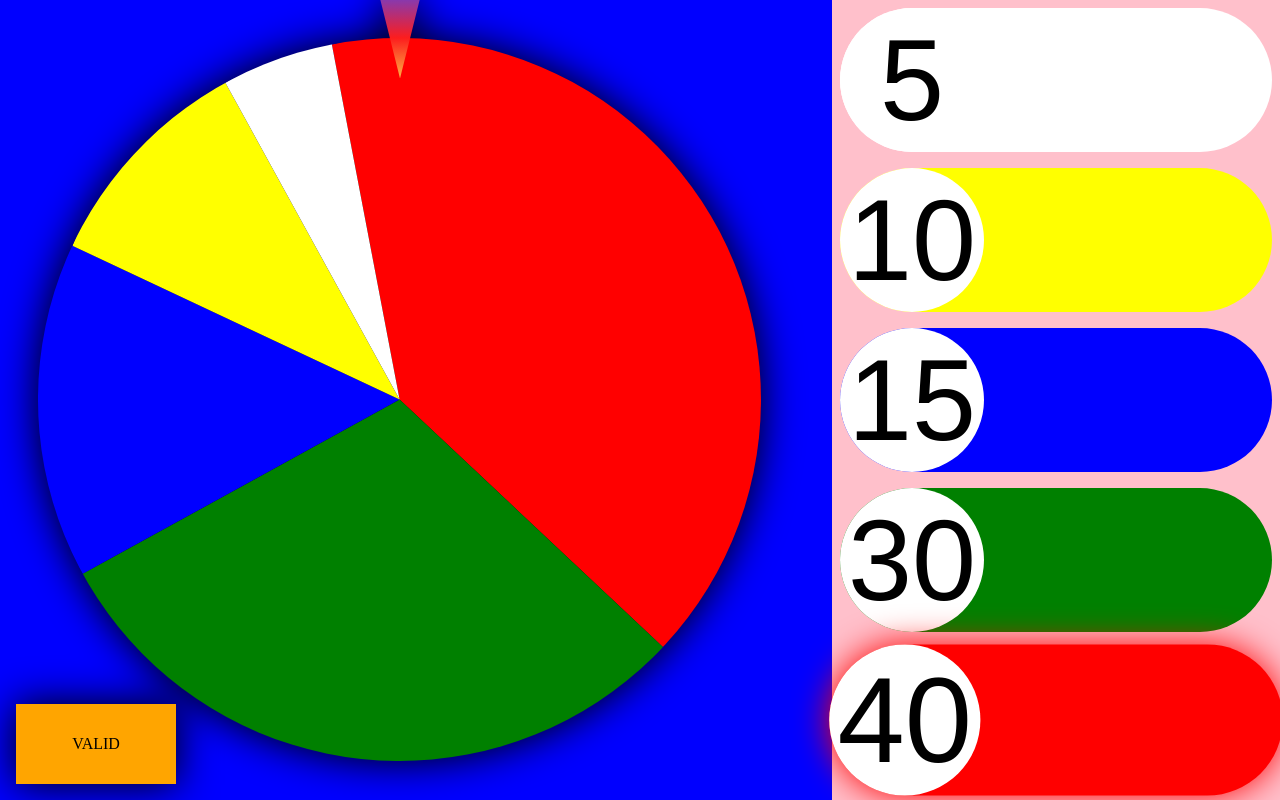
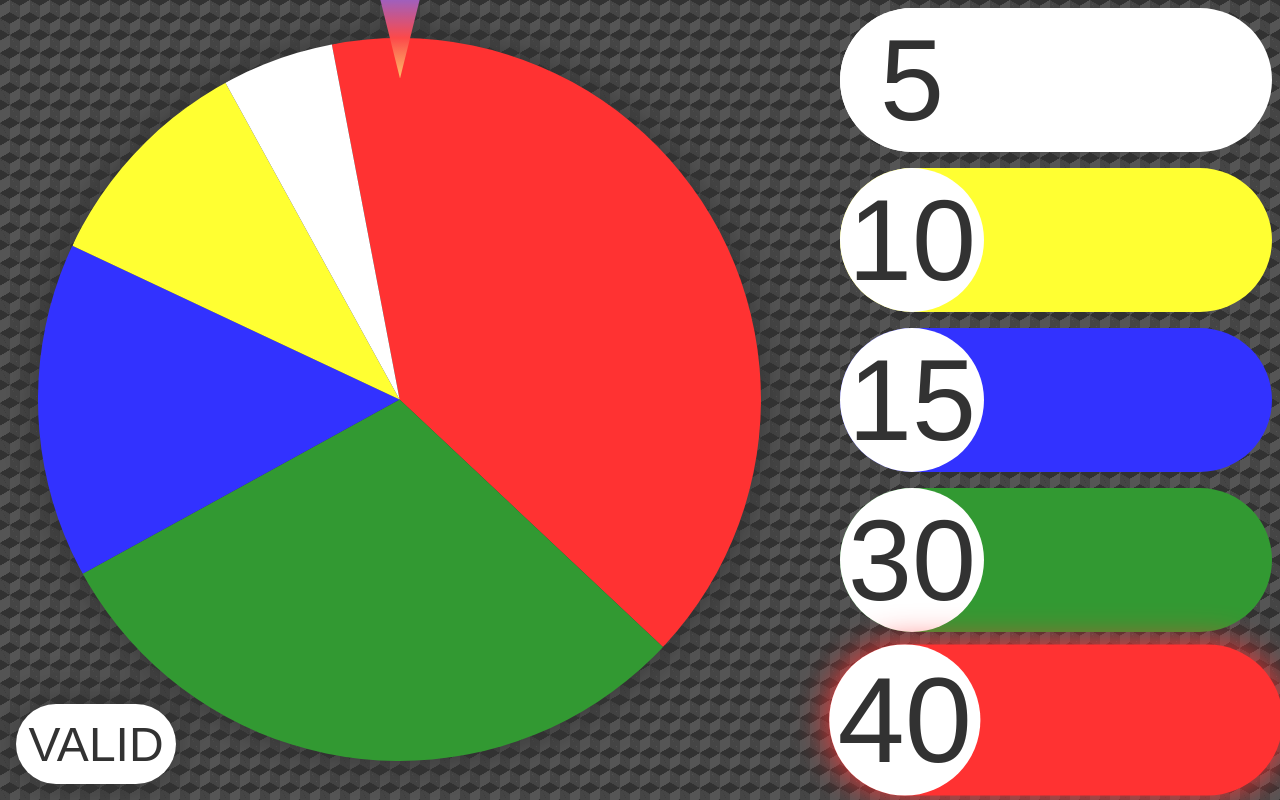
Before and after one commit to NPPortfolio/React_Reward_Wheel, a Next.js app: page / in a window 1280 px wide. Built offline with nearby package versions, Linux system fonts and the light colour scheme.

Commit message:
valid indicator

```diff
--- a/app/globals.css
+++ b/app/globals.css
@@ -55,3 +55,17 @@ html, body {
   transform: scale(1.05);
   transform: translate(5% 5%);
 }
+
+.vaildIndicatorStyle {
+  background: linear-gradient(to right, red calc(var(--valid-percentage) * 1%), white calc(var(--valid-percentage) * 1%));
+  /*background: linear-gradient(to right, red 50%, white 50%);*/
+  background-color: aqua;
+}
+
+.mainBackgroundStyle {
+  background-color: #2b2b2b;
+  opacity: 0.8;
+  background-image:  linear-gradient(30deg, #000000 12%, transparent 12.5%, transparent 87%, #000000 87.5%, #000000), linear-gradient(150deg, #000000 12%, transparent 12.5%, transparent 87%, #000000 87.5%, #000000), linear-gradient(30deg, #000000 12%, transparent 12.5%, transparent 87%, #000000 87.5%, #000000), linear-gradient(150deg, #000000 12%, transparent 12.5%, transparent 87%, #000000 87.5%, #000000), linear-gradient(60deg, #00000077 25%, transparent 25.5%, transparent 75%, #00000077 75%, #00000077), linear-gradient(60deg, #00000077 25%, transparent 25.5%, transparent 75%, #00000077 75%, #00000077);
+  background-size: 20px 35px;
+  background-position: 0 0, 0 0, 10px 18px, 10px 18px, 0 0, 10px 18px;
+}
--- a/app/page.tsx
+++ b/app/page.tsx
@@ -84,6 +84,7 @@ export default function Root() {
 
   return (
     <div
+      className="mainBackgroundStyle"
       style = {{
         display : "flex",
         width : '100vw',
@@ -92,7 +93,6 @@ export default function Root() {
         //height : '100%',
         //width : '100%',
         flexDirection : "row",
-        backgroundColor : "blue",
         gap : 32,
         overflowX : 'hidden',
         overflowY : 'hidden',
@@ -108,7 +108,6 @@ function RewardList({segments, currentSegmentIndex} : RewardSegmentProps){
   return (
     <div
     style = {{
-      backgroundColor : 'pink',
       flex : '1 1 0',
       minWidth : 0,
       minHeight : 0,
@@ -236,6 +235,10 @@ function RewardWheel({segments, currentSegmentIndex, setCurrentSegmentIndex} : R
   const [releasedRotation, setReleasedRotation] = useState(0)
   const [numberOfSpins, setNumberOfSpins] = useState(0)
 
+  // using this to track if the mouse is still
+  const lastMousePos = useRef({x : 0, y : 0, time : Date.now()})
+  const timeoutRef = useRef<ReturnType<typeof setTimeout> | null>(null)
+
   const rotationRef = useRef(rotation)
   useEffect(() => {
     rotationRef.current = rotation;
@@ -297,7 +300,6 @@ function RewardWheel({segments, currentSegmentIndex, setCurrentSegmentIndex} : R
       //console.log(rotationRef.current, releasedRotationRef.current, newRotation)
       numberOfSpinsRef.current += 1
       setNumberOfSpins(numberOfSpinsRef.current)
-      console.log(numberOfSpinsRef.current)
     }
 
     rotationRef.current = newRotation
@@ -333,28 +335,6 @@ function RewardWheel({segments, currentSegmentIndex, setCurrentSegmentIndex} : R
 
       applyRotation(newVelocity)
 
-      /*
-      let newRotation = rotationRef.current + newVelocity
-      // could minus and add 100 but maybe somehow one frame will put the rotation at -200 or less
-      if (newRotation < 0) {
-        if (newRotation < -100) {
-          newRotation %= 100
-        }
-        newRotation = 100 - newRotation
-      } else {
-        if (newRotation >= 100) {
-          newRotation %= 100
-        }
-      }
-
-      rotationRef.current = newRotation
-      setRotation(newRotation)
-      */
-
-      // why when I log the rotation it hasn't applied the modulo yet? something to do with how react updates
-      //console.log(rotation)
-      //console.log("Rotation: ", rotationRef.current)
-
       animationFrameID = requestAnimationFrame(animate)
     }
 
@@ -373,11 +353,25 @@ function RewardWheel({segments, currentSegmentIndex, setCurrentSegmentIndex} : R
     setReleasedRotation(rotationRef.current)
     numberOfSpinsRef.current = 0;
     setNumberOfSpins(0)
+    if (timeoutRef.current) {
+      clearTimeout(timeoutRef.current)
+    }
     animateSpin()
   }
 
   const handleMouseMove = (event: React.MouseEvent<HTMLDivElement>) => {
     if (mouseDown) {
+
+      // mouse move timeout
+      const currentTime = Date.now()
+      const timeDelta = currentTime - lastMousePos.current.time;
+      lastMousePos.current = {x : event.clientX, y : event.clientY, time : currentTime}
+      if (timeoutRef.current) {
+        clearTimeout(timeoutRef.current)
+      }
+      timeoutRef.current = setTimeout(() => {
+        setVelocity(0)
+      }, 100);
 
       const rect = event.currentTarget.getBoundingClientRect();
       const center = new Vector2(rect.left + rect.width / 2, rect.top + rect.height / 2)
@@ -388,19 +382,16 @@ function RewardWheel({segments, currentSegmentIndex, setCurrentSegmentIndex} : R
 
       const dot = mouseMovement.dot(clockwiseTangent)
       let rotationDelta = -dot * 0.3
-      //console.log("Delta: ", delta)
-      //console.log("Tangent: ", clockwiseTangent);
-      //console.log("Mouse movement: ", mouseMovement)
-      //velocityRef.current = dot
+
       setVelocity(rotationDelta)
-      //console.log(velocity)
       applyRotation(rotationDelta)
-      //rotationRef.current = rotation+dot;
-      //setRotation(rotation+dot)
     }
   }
 
   const handleMouseLeave = () => {
+    if (timeoutRef.current) {
+      clearTimeout(timeoutRef.current)
+    }
     setMouseDown(false)
   }
 
@@ -410,7 +401,7 @@ function RewardWheel({segments, currentSegmentIndex, setCurrentSegmentIndex} : R
         position : 'relative',
         //backgroundColor : 'green',
         padding : '3%',
-        filter : 'drop-shadow(0px 0px 20px rgba(1.0, 0.0, 0.0, 1.0))',
+        filter : 'drop-shadow(0px 0px 20px rgba(0, 0, 0, 1))',
       }}
     >
       <div
@@ -425,7 +416,7 @@ function RewardWheel({segments, currentSegmentIndex, setCurrentSegmentIndex} : R
           clipPath : 'polygon(0% 0%, 50% 100%, 100% 0%)',
         }}>
       </div>
-      <ValidIndicator />
+      <ValidIndicator numberOfSpins={numberOfSpins}/>
       <div
         onMouseMove = {handleMouseMove}
         onMouseDown = {handleMouseDown}
@@ -484,7 +475,6 @@ function Reward_Segment({color, percentage, percentage_offset} : RewardSegment){
 
 const Reward_Segment_style = (color : string, percentage : number, percentage_offset : number): CSSProperties => {
 
-  //console.log(percentage, " ", percentage_offset)
   let clip_path_string : string = "polygon(50% 50%, "
 
   let p1 = Reward_Segment_polygon_coordinates_from_rotation_percentage(percentage_offset)
@@ -610,14 +600,13 @@ const Reward_Segment_polygon_coordinates_from_rotation_percentage = (percentage
   //return x_string + "% " + y_string + "%"
 }
 
-function ValidIndicator(/*{numberOfSpins} : number*/) {
-
-
-
+function ValidIndicator({numberOfSpins} : {numberOfSpins : number}) {
   return (
     <div
+      className="vaildIndicatorStyle"
       style = {{
-        backgroundColor : 'orange',
+        borderRadius : '100vmin',
+
         position : 'absolute',
         width : '20%',
         maxWidth : '20%',
@@ -625,12 +614,22 @@ function ValidIndicator(/*{numberOfSpins} : number*/) {
         maxHeight : '10%',
         left : '2%',
         bottom : '2%',
+
         display : 'flex',
         alignItems : 'center',
         justifyContent : 'center',
-      }}
+
+        containerType : 'inline-size',
+
+        '--valid-percentage' : numberOfSpins/5 * 100,
+      } as React.CSSProperties}
     >
-      VALID
+      <div style = {{
+        fontFamily : "'Brush Script MT', 'Brush Script Std', cursive, Arial",
+        fontSize : '30cqw',
+      }}>
+        VALID
+      </div>
     </div>
   )
 }
```
